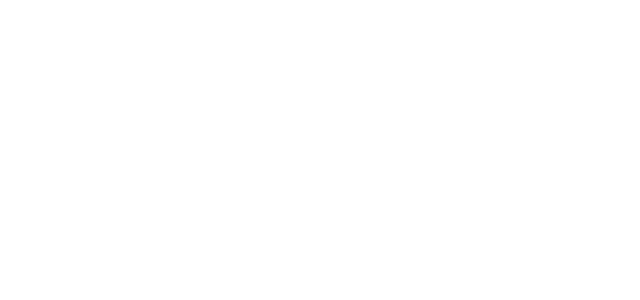
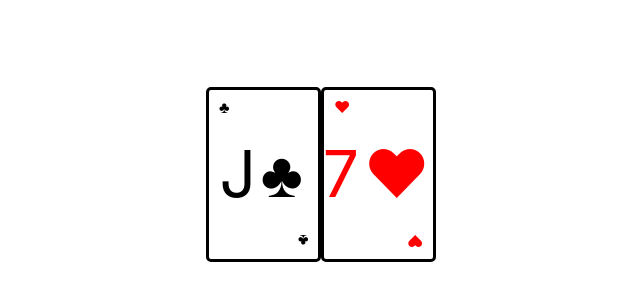
Before and after one commit to jobbol/blackjack, a React (Vite) app: page / in a window 1280 px wide. Shown: the part 226-526 px from the top of the page, without its empty margins (319-959 px from the left). Built offline with nearby package versions, Linux system fonts and the light colour scheme.

Commit message:
Created card and card css.

```diff
--- a/src/App.tsx
+++ b/src/App.tsx
@@ -1,4 +1,35 @@
+import { useState } from 'react';
 import './App.css';
+import Game from './pages/Game';
 
 export default function App() {
+    const [page, setPage] = useState('game');
+
+    /**
+     * Changes the app page to a different one such as main menu, game, or settings.
+     * @param {string} str - The page to change to.
+     */
+    function alterPage (str: string) {
+        str = str.trim().toLowerCase();
+        const validPages = ['menu', 'settings', 'game'];
+        if (!validPages.includes(str)) {
+            throw new Error(`alterPage() did not find a page called ${str}.  Valid pages are ${validPages.join(', ')}.`);
+        }
+        setPage(str);
+    }
+
+    switch (page) {
+        case 'menu':
+            return <Game {...{alterPage}}/>;
+            break;
+        case 'settings':
+            return <Game {...{alterPage}}/>;
+            break;
+        case 'game':
+            return <Game {...{alterPage}}/>;
+            break;
+        case 'menu':
+            return <Game {...{alterPage}}/>;
+            break;
+    }
 }
--- /dev/null
+++ b/src/items/Card.css
@@ -0,0 +1,49 @@
+.card {
+    border: 3px solid black;
+    border-radius: 5px;
+    height: calc(3.5 * 30px);
+    width:  calc(1.5 * 30px);
+    position: relative;
+    display: flex;
+    align-items: center;
+    justify-content: center;
+}
+
+.card.red {
+    color: red;
+}
+.card.black {
+    color: black;
+}
+
+.card .corner {
+    position: absolute;
+    line-height: 90%;
+    margin-left: .5rem;
+    margin-top: -.5rem;
+    margin: 0;
+}
+
+.card .corner.tl {
+    top: 10px;
+    left: 10px;
+}
+.card .corner.tr {
+    top: 10px;
+    right: 10px;
+}
+.card .corner.bl {
+    bottom: 10px;
+    left: 10px;
+}
+.card .corner.br {
+    transform: scale(1, -1);
+    bottom: 10px;
+    right: 10px;
+}
+
+.card .center {
+    font-size: 4rem;
+    letter-spacing: 0.3rem;
+
+}
--- /dev/null
+++ b/src/items/Card.tsx
@@ -0,0 +1,35 @@
+import './Card.css';
+
+
+export interface typeCard {
+
+}
+
+export default function Card ({suit, rank}: {suit: string, rank: string}) {
+    const suitsShort = {
+        'D': '♦',
+        'H': '♥',
+        'S': '♠',
+        'C': '♣'
+    }
+
+    const suitToColor = {
+        'D': 'red',
+        'H': 'red',
+        'S': 'black',
+        'C': 'black'
+    }
+
+    const color = suitToColor[suit as keyof typeof suitToColor];
+    suit = suitsShort[suit as keyof typeof suitsShort];
+
+    return (
+        <div className={"card " + color}>
+            <div className="corner tl">{suit}</div>
+            {/* <div className="corner tr">{rank}<br/>{suit}</div>
+            <div className="corner bl">{rank}<br/>{suit}</div> */}
+            <div className="corner br">{suit}</div>
+            <div className="center">{rank}{suit}</div>
+        </div>
+    );
+}
--- /dev/null
+++ b/src/pages/Game.css
@@ -0,0 +1,3 @@
+.hand > div {
+    display: inline-block;
+}
--- /dev/null
+++ b/src/pages/Game.tsx
@@ -0,0 +1,18 @@
+import Card from "../items/Card";
+import './Game.css';
+
+
+
+export default function Game ({alterPage}: {alterPage: Function}) {
+
+    return <>
+        <div className="hand">
+            <div>
+                <Card {...{suit: 'C', rank: 'J'}}/>
+            </div>
+            <div>
+                <Card {...{suit: 'H', rank: '7'}}/>
+            </div>
+        </div>
+    </>
+}
```
Also changed, not shown: src/pages/Menu.tsx (added), 1 other file (tests, documents, lock files or other folders).
